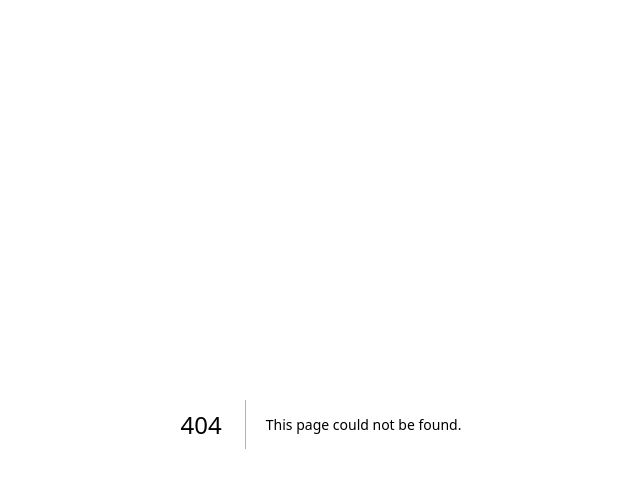
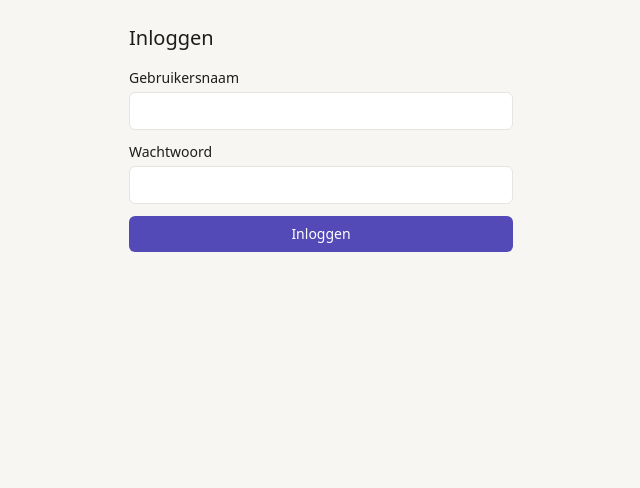
Before and after one commit to JappertjeV/urenlijst-webapp, a Next.js app: page /login in a window 1280 px wide. Before the commit this address had no page. Shown: the top 488 px of the page, without its empty margins (319-959 px from the left). Built offline with nearby package versions, Linux system fonts and the light colour scheme; no server answers.

Commit message:
feat: add login page

```diff
--- /dev/null
+++ b/src/app/login/page.tsx
@@ -0,0 +1,29 @@
+"use client";
+
+import { loginAction } from "../actions";
+import { useState } from "react";
+
+export default function LoginPage() {
+  const [error, setError] = useState<string | null>(null);
+
+  async function handleAction(formData: FormData) {
+    const result = await loginAction(formData);
+    if (result?.error) setError(result.error);
+  }
+
+  return (
+    <div className="mx-auto max-w-sm">
+      <h1 className="mb-4 text-xl font-medium">Inloggen</h1>
+      <form action={handleAction} className="flex flex-col gap-3">
+        <label className="text-sm">Gebruikersnaam
+          <input name="username" required
+            className="mt-1 w-full rounded-md border border-surface-line p-2" /></label>
+        <label className="text-sm">Wachtwoord
+          <input name="password" type="password" required
+            className="mt-1 w-full rounded-md border border-surface-line p-2" /></label>
+        {error && <div className="text-sm text-red-600">{error}</div>}
+        <button className="rounded-md bg-accent px-4 py-2 text-sm text-white">Inloggen</button>
+      </form>
+    </div>
+  );
+}
```
